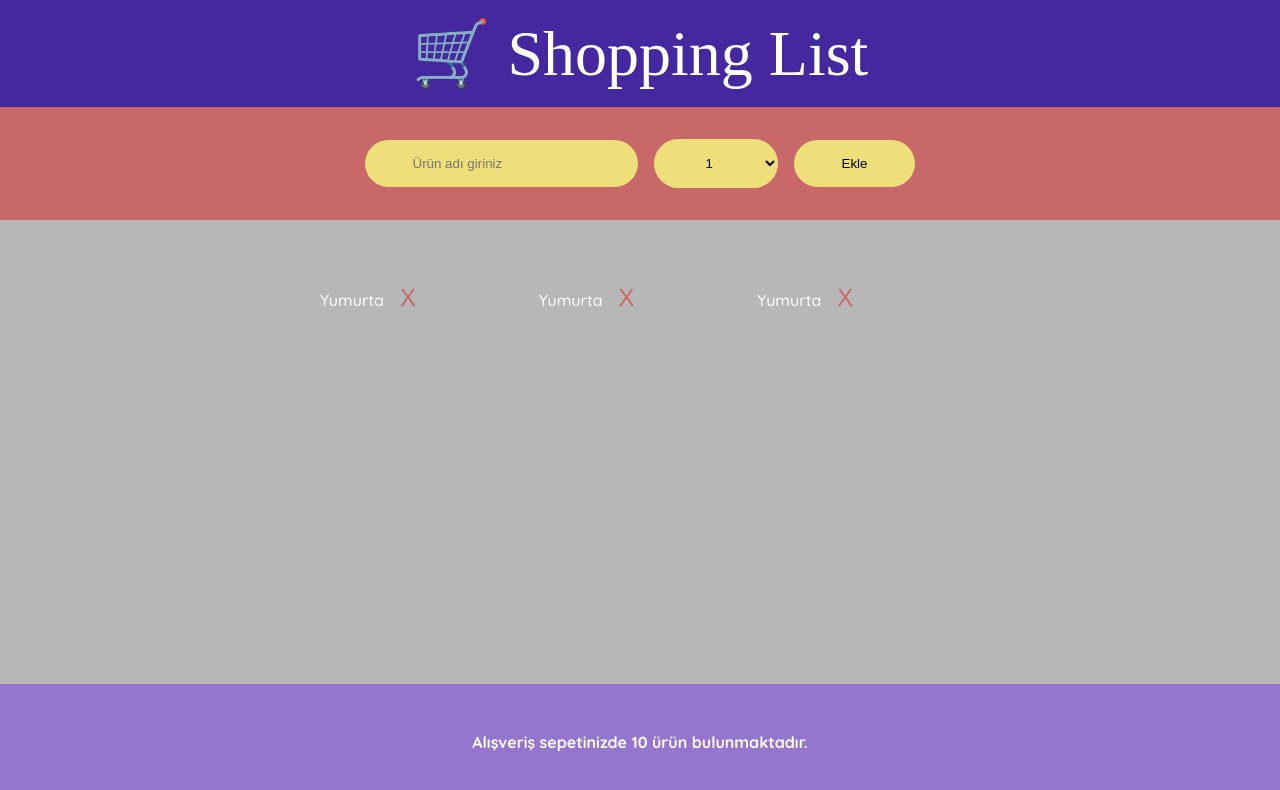
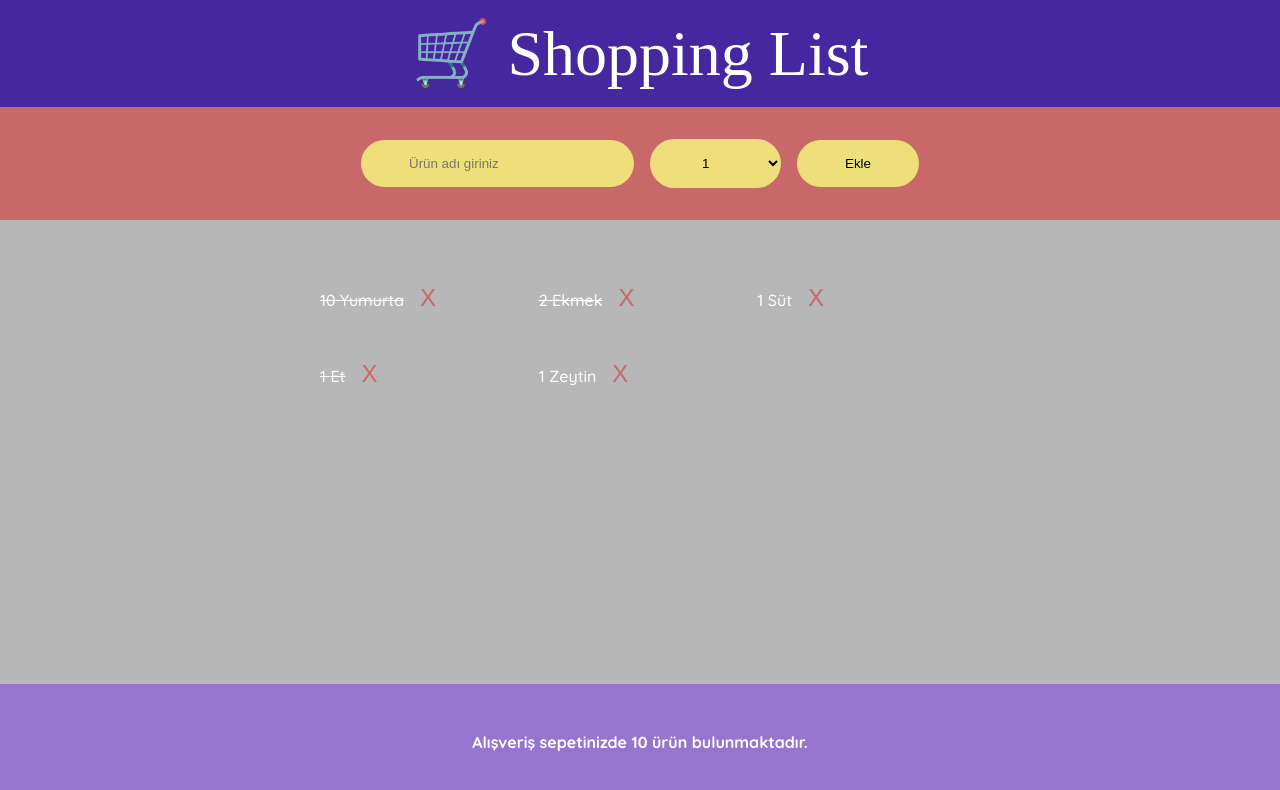
Before and after one commit to BetulBircan/Shopping-List, a React (Vite) app: page / in a window 1280 px wide. Shown: the top 790 px of the page. Built offline with nearby package versions, Linux system fonts and the light colour scheme; a web font is replaced by a local one.

Commit message:
alışveriş listesi dinamik olarak hazırlanması sağlandı

```diff
--- a/eslint.config.js
+++ b/eslint.config.js
@@ -29,6 +29,8 @@ export default [
       ...react.configs['jsx-runtime'].rules,
       ...reactHooks.configs.recommended.rules,
       'react/jsx-no-target-blank': 'off',
+      //Javascript kullandığım için ve eslintte hata verdiği için bu kodu kullandım. TypeScript kullanılacaksa bu kod eklenmez.
+      "react/prop-types": "off",
       'react-refresh/only-export-components': [
         'warn',
         { allowConstantExport: true },
--- a/src/App.jsx
+++ b/src/App.jsx
@@ -1,4 +1,36 @@
+const list = [
+  {
+    id : 1,
+    title : "Yumurta",
+    quantity : 10,
+    completed : true
+  },
+  {
+    id : 2,
+    title : "Ekmek",
+    quantity : 2,
+    completed : true
+  },
+  {
+    id : 3,
+    title : "Süt",
+    quantity : 1,
+    completed : false
+  },
+  {
+    id : 4,
+    title : "Et",
+    quantity : 1,
+    completed : true
+  },
+  {
+    id : 5,
+    title : "Zeytin",
+    quantity : 1,
+    completed : false
+  },
 
+]
 
 function App() {
 
@@ -24,9 +56,12 @@ function Form() {
     <form className="form">
       <input type="text" placeholder="Ürün adı giriniz" />
       <select >
-        <option value="1">1</option>
-        <option value="2">2</option>
-        <option value="3">3</option>
+        {/* Birden 10 a kadar sayı üretir ama array from girilen string i elemaları parçalayarak diziye çevirir burda da 1 den 10 a kadar sayı sizisi üretiyor sonta da mapleyip yazdırıyoruz tek tek */}
+        {
+          Array.from({length:10},(v,i) => i + 1).map(num=>
+            <option value="{num}">{num}</option>
+          )
+        }
       </select>
       <button type="submit">Ekle</button>
     </form>
@@ -37,18 +72,16 @@ function List() {
   return (
     <div className="list">
       <ul>
-        <ListItem />
-        <ListItem />
-        <ListItem />
+        {list.map((listItem,index)=>( <ListItem listItem={listItem} key={index}/> ))}
       </ul>
     </div>
   )
 }
 
-function ListItem() {
+function ListItem({listItem}) {
   return (
     <li>
-      <span>Yumurta</span>
+      <span style={ listItem.completed ? {textDecoration : 'line-through'} : {textDecoration : 'none'} }> {listItem.quantity} {listItem.title}</span>
       <button>X</button>
     </li>
   )
```
